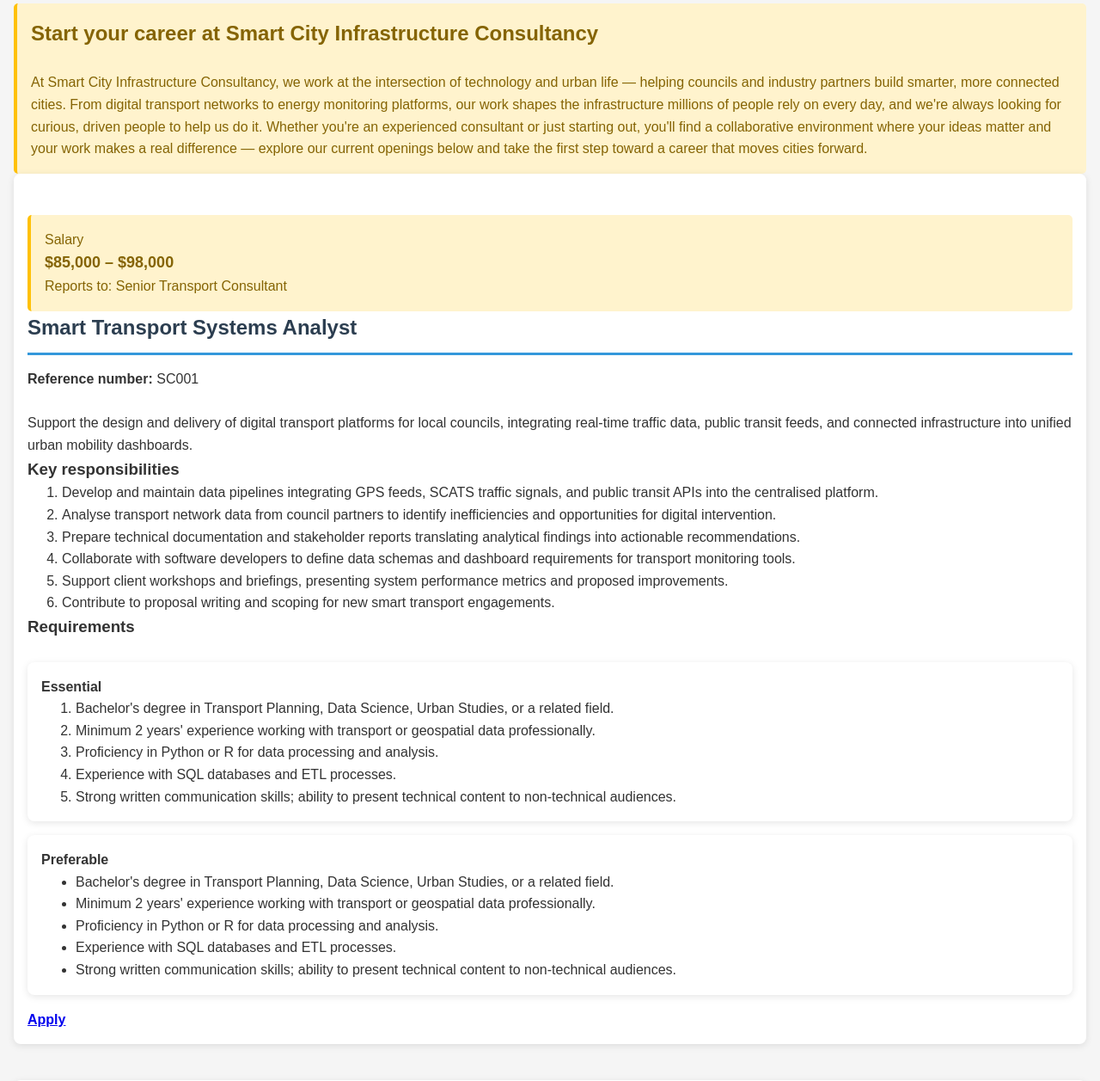
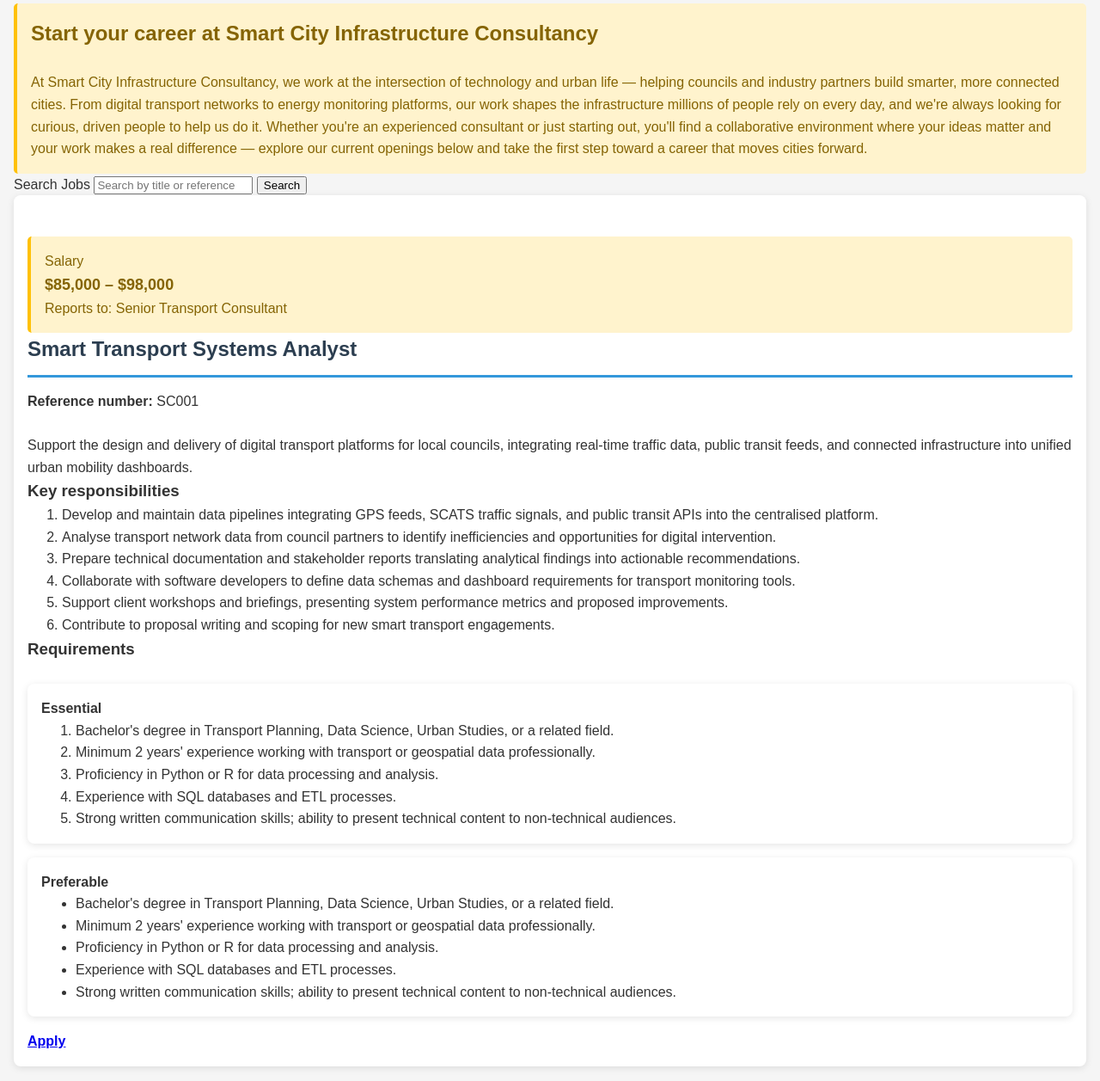
Before and after one commit to ThomasCrawley-105332287/ClownSS_AppliedWebProject_Part2, a PHP site: page /pages/jobs.php in a window 1280 px wide. Shown: the part 220-1477 px from the top of the page at 86% size. Run offline with PHP 8.4, Linux system fonts and the light colour scheme.

Commit message:
feat(search): add jobs search form to jobs.php

```diff
--- a/pages/jobs.php
+++ b/pages/jobs.php
@@ -58,6 +58,30 @@ if (!$conn) {
                     you'll find a collaborative environment where your ideas matter and your work makes a real difference —
                     explore our current openings below and take the first step toward a career that moves cities forward.</p>
             </aside>
+
+<form method="get" action="jobs.php">
+
+    <p>
+
+        <label for="search">
+            Search Jobs
+        </label>
+
+        <input
+            type="text"
+            name="search"
+            id="search"
+            placeholder="Search by title or reference"
+        >
+
+        <input
+            type="submit"
+            value="Search"
+        >
+
+    </p>
+
+</form>
             <!-- The job and its infomation -->
             <section class="job_list">
                 <aside class="salary">
```
